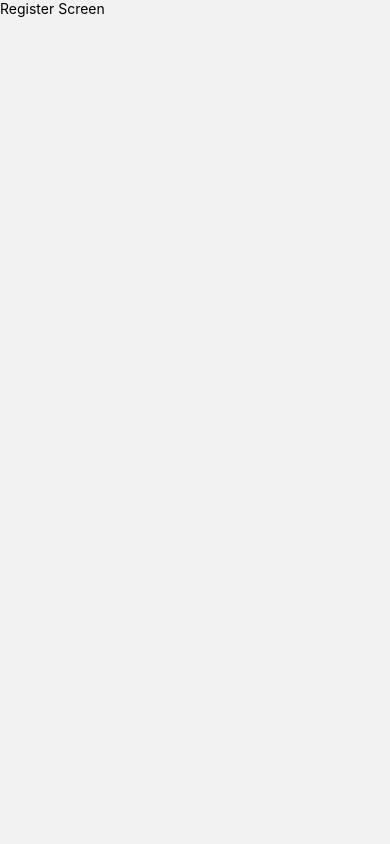
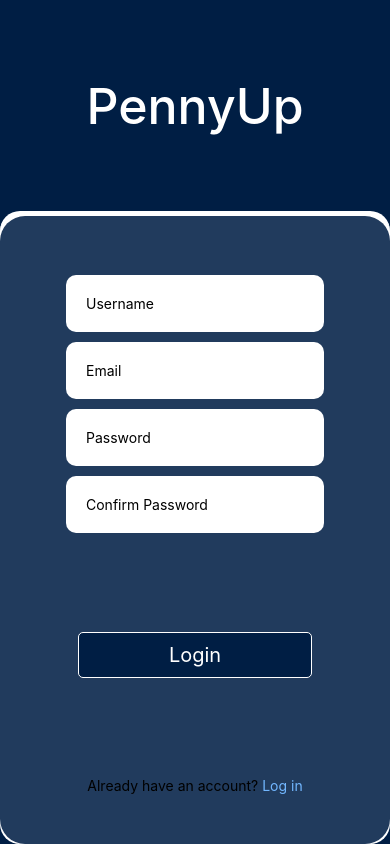
Before and after one commit to SodiqAdetola/SoftwareProject-CO3201, a React Native app: screen /register in a window 390 px wide. Built offline with nearby package versions, Linux system fonts and the light colour scheme.

Commit message:
Login and Register Navigation

```diff
--- a/screens/login.jsx
+++ b/screens/login.jsx
@@ -1,7 +1,7 @@
 import { KeyboardAvoidingView, StyleSheet, Text, TextInput, TouchableOpacity, View } from 'react-native'
 import React, { useState } from 'react'
 
-const login = () => {
+const login = ( { navigation } ) => {
 
     const [email, setEmail] = useState('')
     const [password, setPassword] = useState('')
@@ -42,11 +42,11 @@ const login = () => {
                 />
             </View>
 
-            <View>
-                <Text>Don't have an account?
+            <TouchableOpacity onPress={ () => navigation.navigate('register')}>
+                <Text>Don't have an account?</Text>
                 <Text style={[styles.newAccountText]}> Create new account</Text>
-            </Text>
-        </View>
+            </TouchableOpacity>
+
         </View>
         </KeyboardAvoidingView>
 
--- a/screens/register.jsx
+++ b/screens/register.jsx
@@ -1,14 +1,166 @@
-import { StyleSheet, Text, View } from 'react-native'
-import React from 'react'
+import { KeyboardAvoidingView, StyleSheet, Text, TextInput, TouchableOpacity, View } from 'react-native'
+import React, { useState } from 'react'
 
-const register = () => {
-  return (
-    <View>
-      <Text>Register Screen</Text>
-    </View>
-  )
+const register = ( { navigation } ) => {
+
+  const [username, setUserName] = useState('')
+  const [email, setEmail] = useState('')
+  const [password, setPassword] = useState('')
+
+
+return (
+  <View style={[styles.LoginPage]}>
+
+      <View style={[styles.Logo]}>
+          <Text style={[styles.LogoText]}>PennyUp</Text>
+      </View>
+
+
+      <KeyboardAvoidingView style={styles.InputContainer}>
+      <View style={styles.InnerInputContainer}>
+          <View>
+
+              <TextInput
+              placeholder='Username'
+              value={username}
+              onChangeText={text => setUserName(text)}
+              style={styles.input}
+              />
+
+              <TextInput
+              placeholder='Email'
+              value={email}
+              onChangeText={text => setEmail(text)}
+              style={styles.input}
+              />
+
+              <TextInput
+              placeholder='Password'
+              value={password}
+              onChangeText={text => setPassword(text)}
+              style={styles.input}
+              secureTextEntry
+              />
+
+              <TextInput
+              placeholder='Confirm Password'
+              value={password}
+              onChangeText={text => setPassword(text)}
+              style={styles.input}
+              secureTextEntry
+              />
+          </View>
+
+          <View style={[styles.button,]}>
+              <Text style={[styles.buttonText]} >Login</Text>
+              <TouchableOpacity
+              onPress={() => {}}
+              style={[styles.buttonOutline]}
+              />
+          </View>
+
+          <TouchableOpacity style={[styles.link,]} onPress={ () => navigation.goBack()}>
+              <Text>Already have an account?</Text>
+              <Text style={[styles.newAccountText]}> Log in</Text>
+          </TouchableOpacity>
+
+      </View>
+      </KeyboardAvoidingView>
+
+  </View>
+
+
+)
 }
 
 export default register
 
-const styles = StyleSheet.create({})
+const styles = StyleSheet.create({
+
+  LoginPage: {
+      width: '100%',
+      height: '100%',
+      flex: 1,
+      justifyContent: 'space-around',
+      backgroundColor: '#001E44',
+  },
+
+  Logo: {
+      flex: 1,
+      justifyContent: 'center',
+      alignItems: 'center',
+  },
+
+  LogoText: {
+      color: 'white',
+      fontSize: 50,
+      fontWeight: '500'
+  },
+
+  InputContainer: {
+      height: '75%',
+      width: '100%',
+      alignItems: 'center',
+      borderTopWidth: 5,
+      borderRadius: '20px',
+      borderColor: 'white',
+      backgroundColor: 'white',
+  },
+
+  InnerInputContainer: {
+      height: '100%',
+      width: '100%',
+      alignItems: 'center',
+      backgroundColor: '#213b5d',
+
+      justifyContent: 'space-around',
+      alignItems: 'center',
+
+      borderRadius: '25px',
+      background: 'white',
+      margin: 0,
+      padding: '0',
+
+
+  },
+
+  input: {
+      minWidth: '80%',
+      backgroundColor: 'white',
+      padding: 20,
+      marginTop: 10,
+      borderRadius: 10,
+
+  },
+
+  button: {
+      minWidth: '60%',
+      backgroundColor: '#001E44',
+      paddingTop: 10,
+      paddingBottom: 10,
+      paddingLeft: 20,
+      paddingRight: 20,
+      borderWidth: '1px',
+      borderColor: 'white',
+      borderRadius: '5px',
+
+
+  },
+
+  buttonText: {
+      textAlign: 'center',
+      color: 'white',
+      fontSize: 20,
+  },
+
+  link: {
+
+    display: 'inline-block',
+
+  },
+
+  newAccountText: {
+      color: '#72b7ff',
+      marginBottom: '50',
+  }
+})
```
